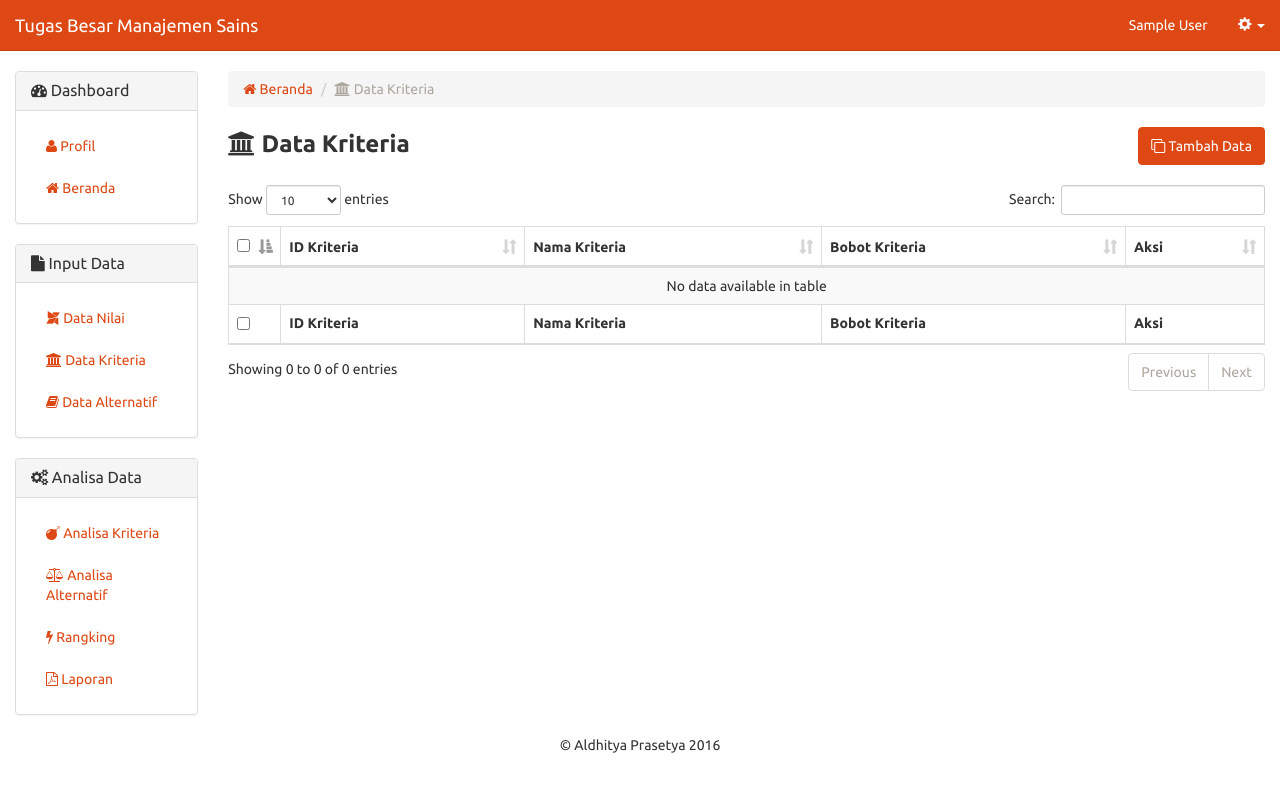
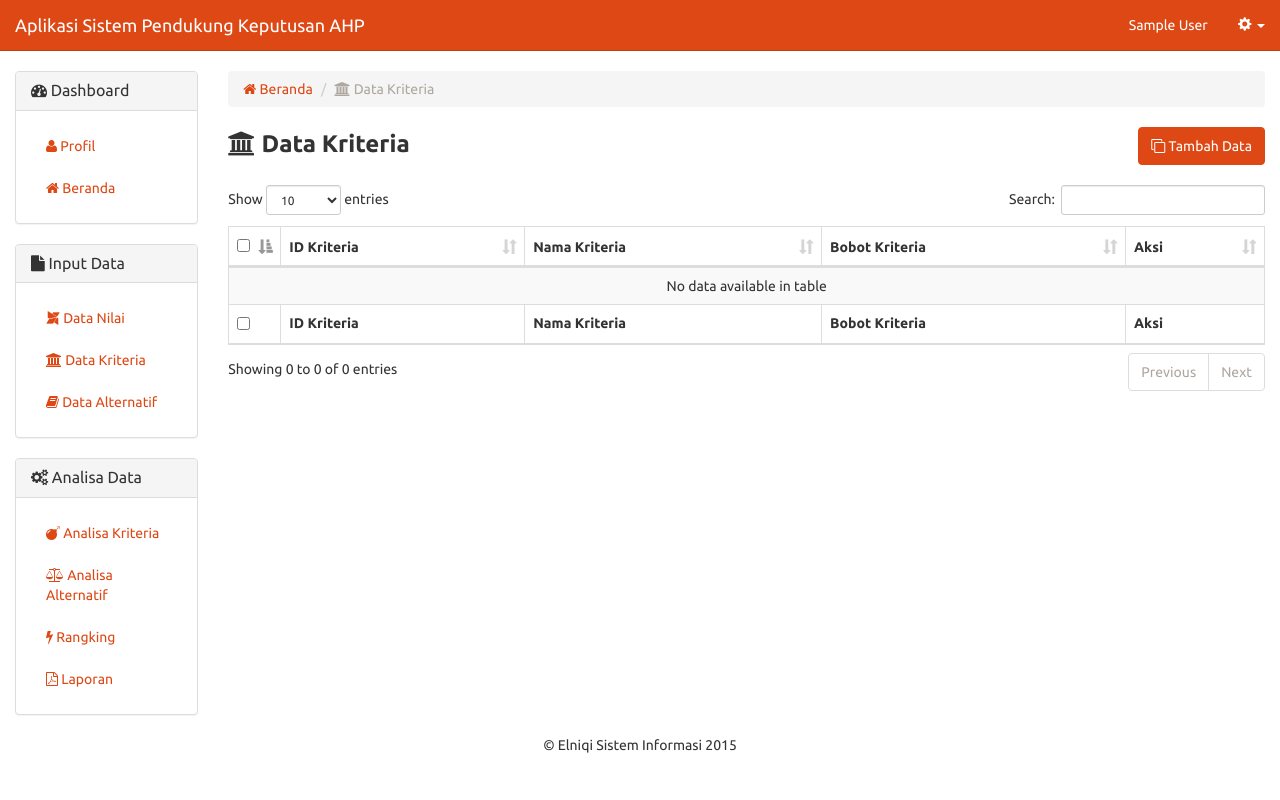
Before and after one commit to luqni/zalixmedia-spk-ahp, a PHP site: page /data-kriteria.php in a window 1280 px wide. Run offline with PHP 8.4, Linux system fonts and the light colour scheme; the visitor is signed in with stand-in values (Sample User, id 1); data that the repository does not hold is empty.

Commit message:
commite new

```diff
--- a/footer.php
+++ b/footer.php
@@ -1,4 +1,4 @@
-<footer class="text-center">&copy; Aldhitya Prasetya 2016</footer>
+<footer class="text-center">&copy; Elniqi Sistem Informasi 2015</footer>
 	</div>
 
     <!-- jQuery (necessary for Bootstrap's JavaScript plugins) -->
--- a/header.php
+++ b/header.php
@@ -41,7 +41,7 @@ $db = $config->getConnection();
 			<span class="icon-bar"></span>
 			<span class="icon-bar"></span>
 		  </button>
-		  <a class="navbar-brand" href="index.php"> Tugas Besar Manajemen Sains</a>
+		  <a class="navbar-brand" href="index.php"> Aplikasi Sistem Pendukung Keputusan AHP</a>
 		</div>
 
 		<!-- Collect the nav links, forms, and other content for toggling -->
--- a/index.php
+++ b/index.php
@@ -83,7 +83,7 @@ $stmt5 = $pro5->readAll();
 		</div>
 		</div>
 
-		<footer class="text-center">&copy; Aldhitya Prasetya 2016</footer>
+		<footer class="text-center">&copy; Elniqi Sistem Informasi 2015</footer>
 	</div>
 
     <!-- jQuery (necessary for Bootstrap's JavaScript plugins) -->
--- a/login.php
+++ b/login.php
@@ -52,7 +52,7 @@ if($_POST){
 			<span class="icon-bar"></span>
 			<span class="icon-bar"></span>
 		  </button>
-		  <a class="navbar-brand">Tugas Besar Manajemen Sains</a>
+		  <a class="navbar-brand">Sistem Pakar Menggunakan AHP</a>
 		</div>
 
 		<!-- Collect the nav links, forms, and other content for toggling -->
```
